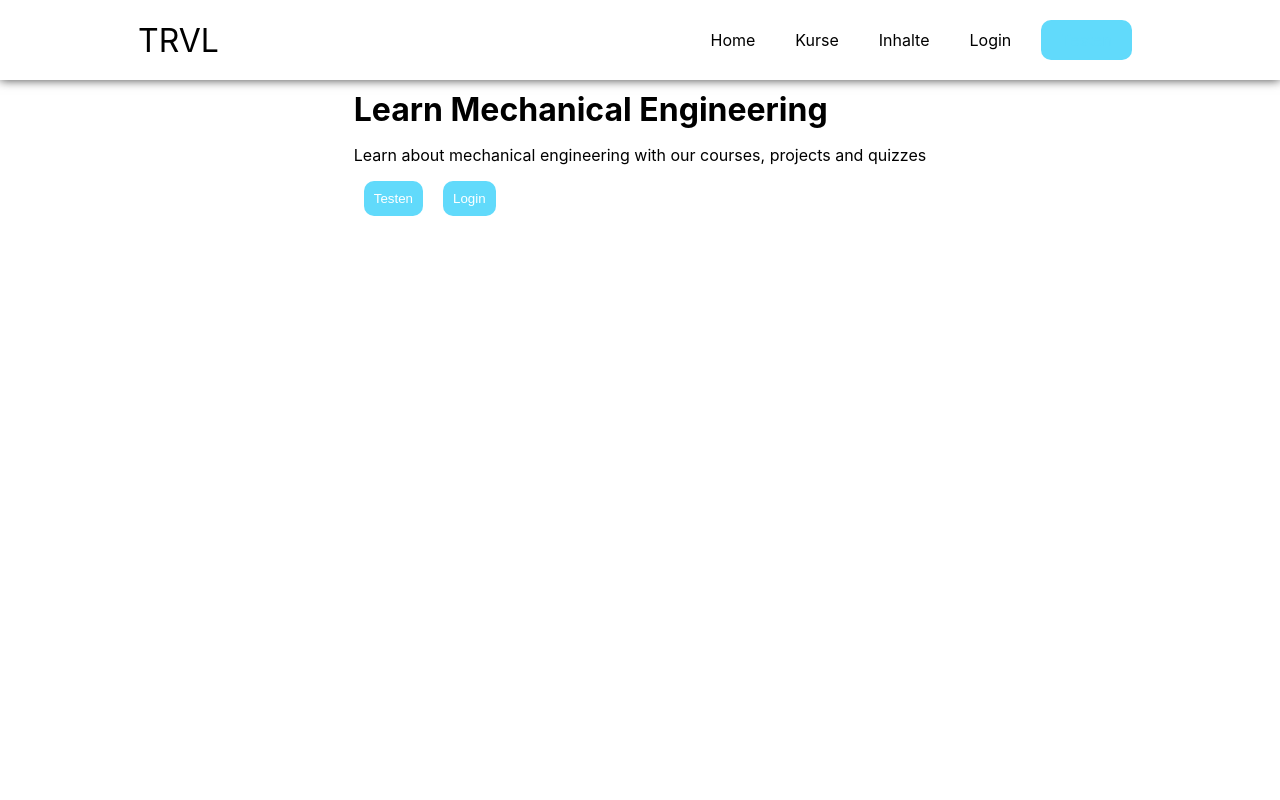
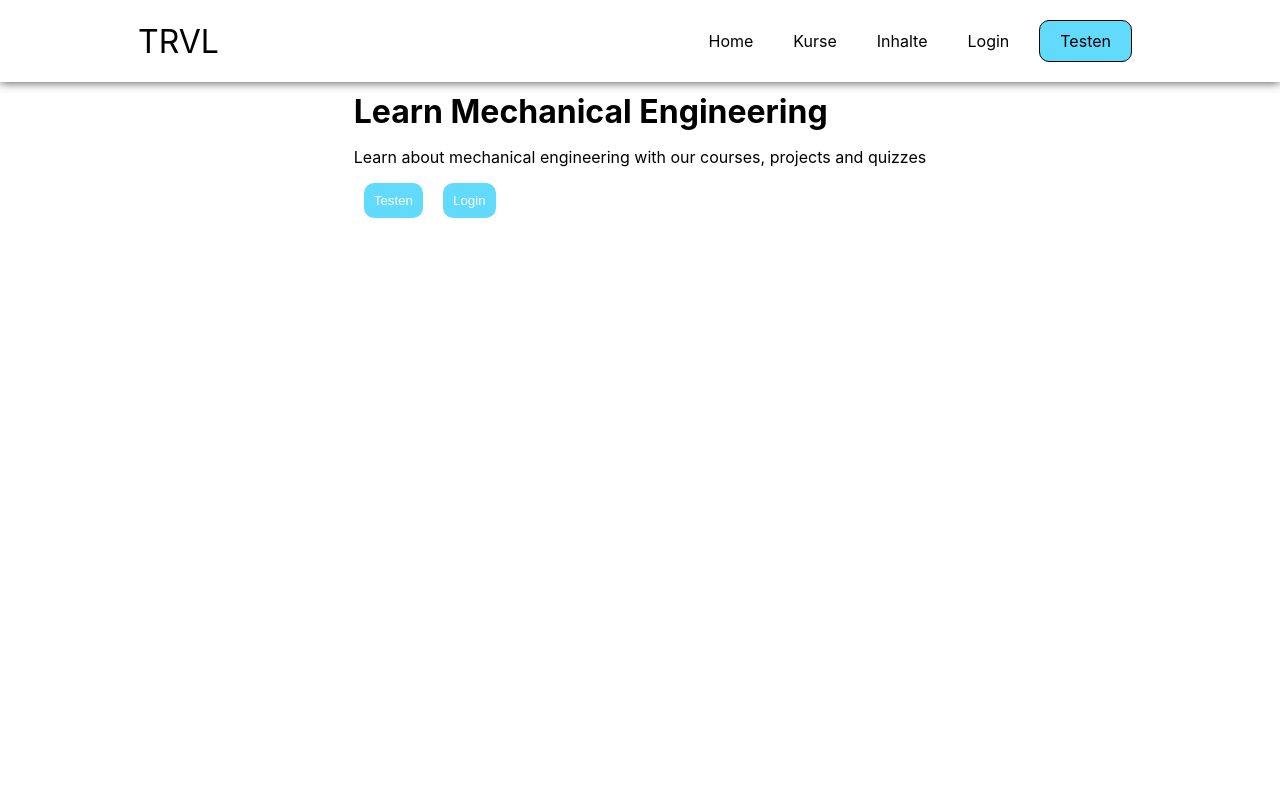
Before and after one commit to HuberAdrian/learning-platform, a React (Create React App) app: page / in a window 1280 px wide. In both pictures the pointer is over the item "Testen". Shown: the top 800 px of the page. Built offline with nearby package versions, Linux system fonts and the light colour scheme.

Commit message:
added border to button in navbar

```diff
--- a/src/App.css
+++ b/src/App.css
@@ -100,21 +100,30 @@
 }
 
 .nav-button {
+  box-sizing: border-box;
   background-color: #61dafb;
   border: none;
   border-radius: 10px;
   padding: 10px;
   margin: 0 10px;
+  border: 1px solid transparent
 }
 
 .nav-button:hover {
   background-color: #61dafb;
   color: white;
-  border: none;
   border-radius: 10px;
   padding: 10px;
   margin: 0 10px;
+  text-decoration: none;
+  cursor: pointer;
+  border: 1px solid black;
 }
+
+.nav-button a:hover{
+  color: black;
+}
+
 
 @media (min-width: 768px) {
 
--- a/src/components/Navbar.js
+++ b/src/components/Navbar.js
@@ -71,7 +71,7 @@ function Navbar() {
               </Link>
             </li>
             <li className='nav-item nav-button'>
-              <Link to='/person' className='nav-links' onClick={closeMobileMenu}>
+              <Link to='/person' className='nav-links nav-link-button' onClick={closeMobileMenu}>
                 Testen
               </Link>
             </li>
```
